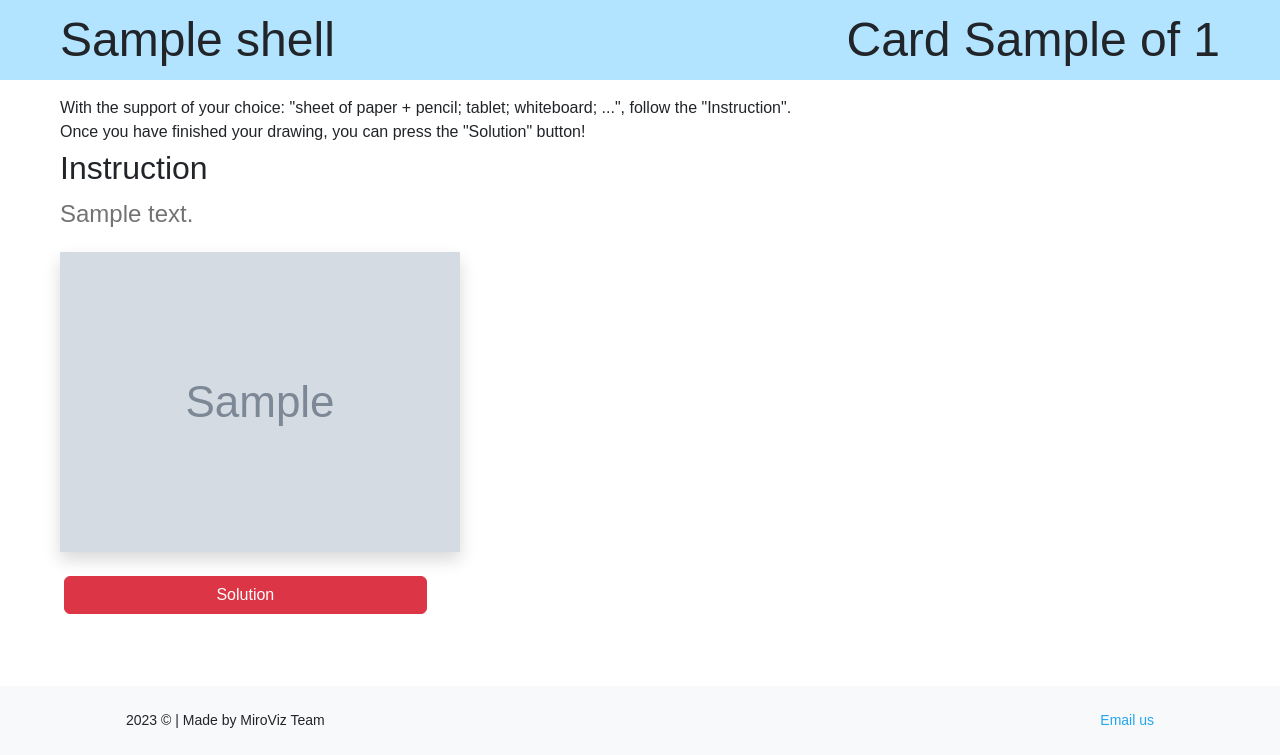
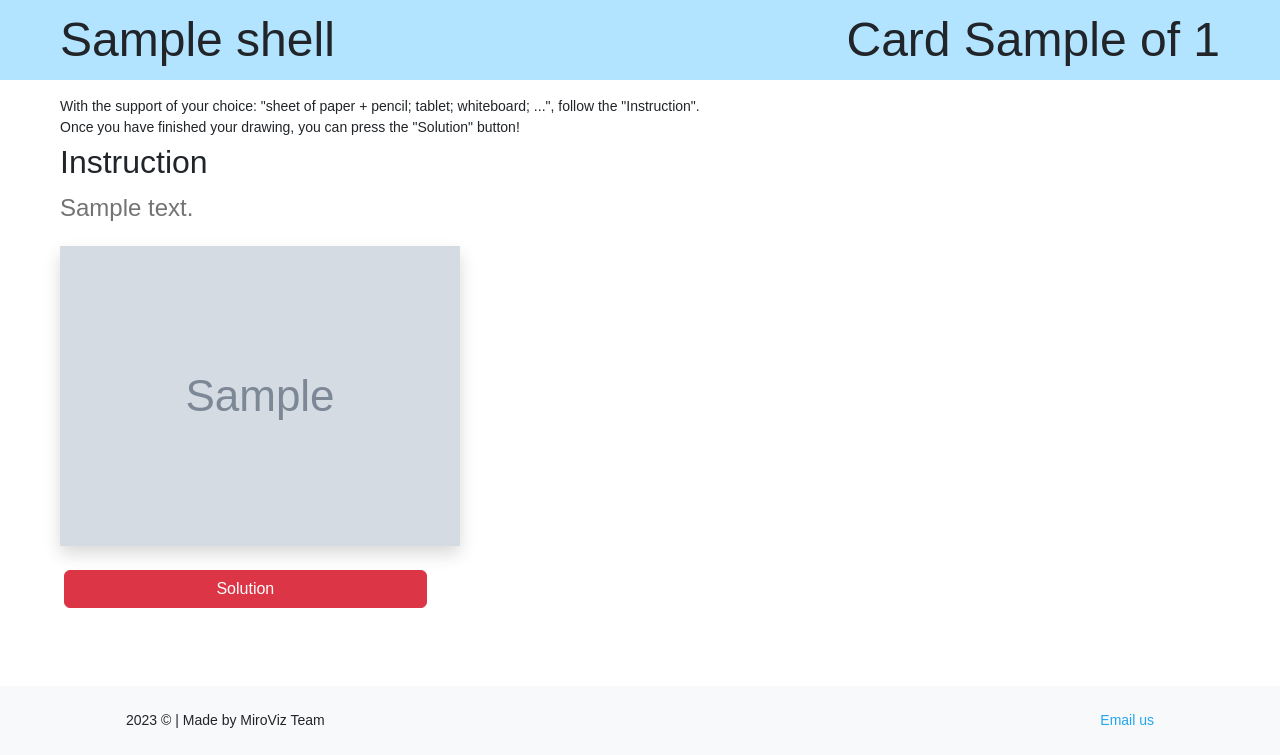
Before and after one commit to juanrios15/test_mrv, a Django app: template shells/templates/shell_instruction.html in a window 1280 px wide. Shown: the part 45-800 px from the top of the page. Run offline with Django 4.2, Linux system fonts and the light colour scheme; the template is opened without the code that fills it: most values are stand-ins (such as "Sample title", 1, 10 or a date in 2020); grey boxes marked "Sample" are stand-in pictures; some libraries are stand-ins or nearby versions.

Commit message:
text size instruction

```diff
--- a/shells/templates/shell_instruction.html
+++ b/shells/templates/shell_instruction.html
@@ -7,9 +7,9 @@
     <div class="col-12 col-md-6 text-end">Card {{ current_session_shell }} of {{ shell_count }}</div>
 </div>
 <div class="row bg-white px-md-5 py-3 padding_bot">
-    <div class="col-12 size-16">With the support of your choice: "sheet of paper + pencil; tablet; whiteboard;
+    <div class="col-12 size-14">With the support of your choice: "sheet of paper + pencil; tablet; whiteboard;
         ...", follow the "Instruction".</div>
-    <div class="col-12 pb-2 size-16">Once you have finished your drawing, you can press the "Solution" button!</div>
+    <div class="col-12 pb-2 size-14">Once you have finished your drawing, you can press the "Solution" button!</div>
     <div class="col-12 pb-3 size-32">
         Instruction
     </div>
```
